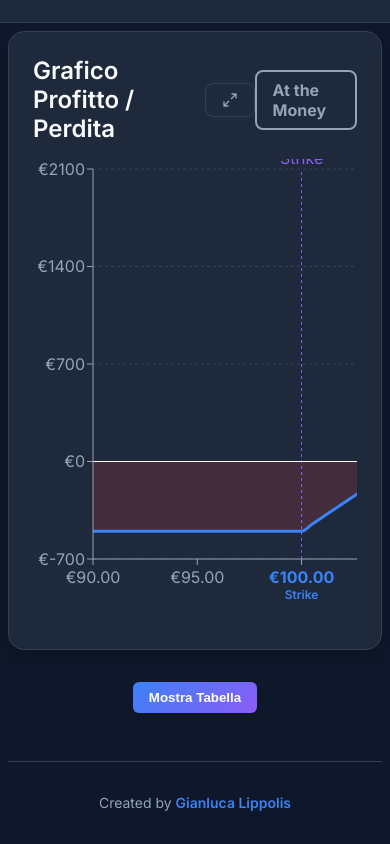
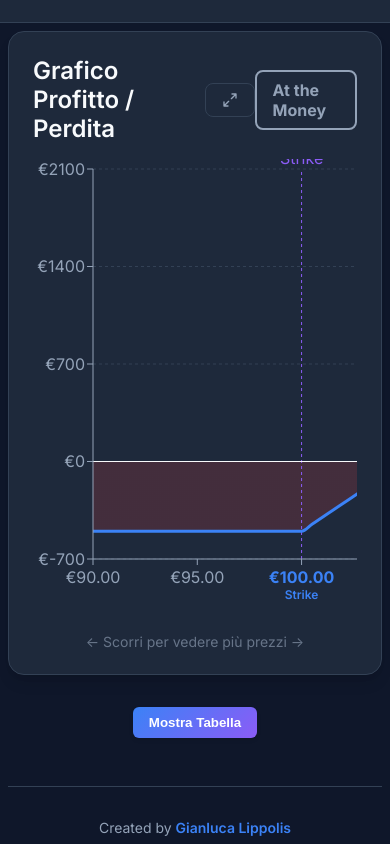
Before and after one commit to gianlucalippolis/options-pl-calculator, a React (Create React App) app: page / in a window 390 px wide. Shown: the part 1055-1899 px from the top of the page. Before the commit the page ends 1874 px from the top, so only its background shows below. Built offline with nearby package versions, Linux system fonts and the light colour scheme.

Commit message:
improved chart ux for horizontal scroll

```diff
--- a/src/components/ResultsChart.js
+++ b/src/components/ResultsChart.js
@@ -283,6 +283,10 @@ const ResultsChart = ({ results, strikePrice, currency, optionType, currentPrice
             </div>
           </div>
 
+          <div className="mobile-scroll-hint">
+            <span>← {t('swipeToScroll')} →</span>
+          </div>
+
           {daysRemaining !== null && (
             <div style={{
               marginTop: '1rem',
--- a/src/i18n/translations.js
+++ b/src/i18n/translations.js
@@ -54,6 +54,7 @@ export const translations = {
     daysRemaining: "Giorni alla scadenza",
     fullScreen: 'Schermo Intero',
     exitFullScreen: 'Esci da Schermo Intero',
+    swipeToScroll: 'Scorri per vedere più prezzi',
   },
   en: {
     // Main title
@@ -110,5 +111,6 @@ export const translations = {
     daysRemaining: "Days Remaining",
     fullScreen: 'Full Screen',
     exitFullScreen: 'Exit Full Screen',
+    swipeToScroll: 'Swipe to see more prices',
   },
 };
--- a/src/index.css
+++ b/src/index.css
@@ -417,3 +417,24 @@ input[type="range"]:focus {
   height: 100%;
   padding-bottom: 0;
 }
+
+.mobile-scroll-hint {
+  display: none;
+  text-align: center;
+  color: var(--text-secondary);
+  font-size: 0.875rem;
+  margin-top: 0.5rem;
+  animation: pulse 2s infinite;
+}
+
+@media (max-width: 768px) {
+  .mobile-scroll-hint {
+    display: block;
+  }
+}
+
+@keyframes pulse {
+  0% { opacity: 0.6; }
+  50% { opacity: 1; }
+  100% { opacity: 0.6; }
+}
```
